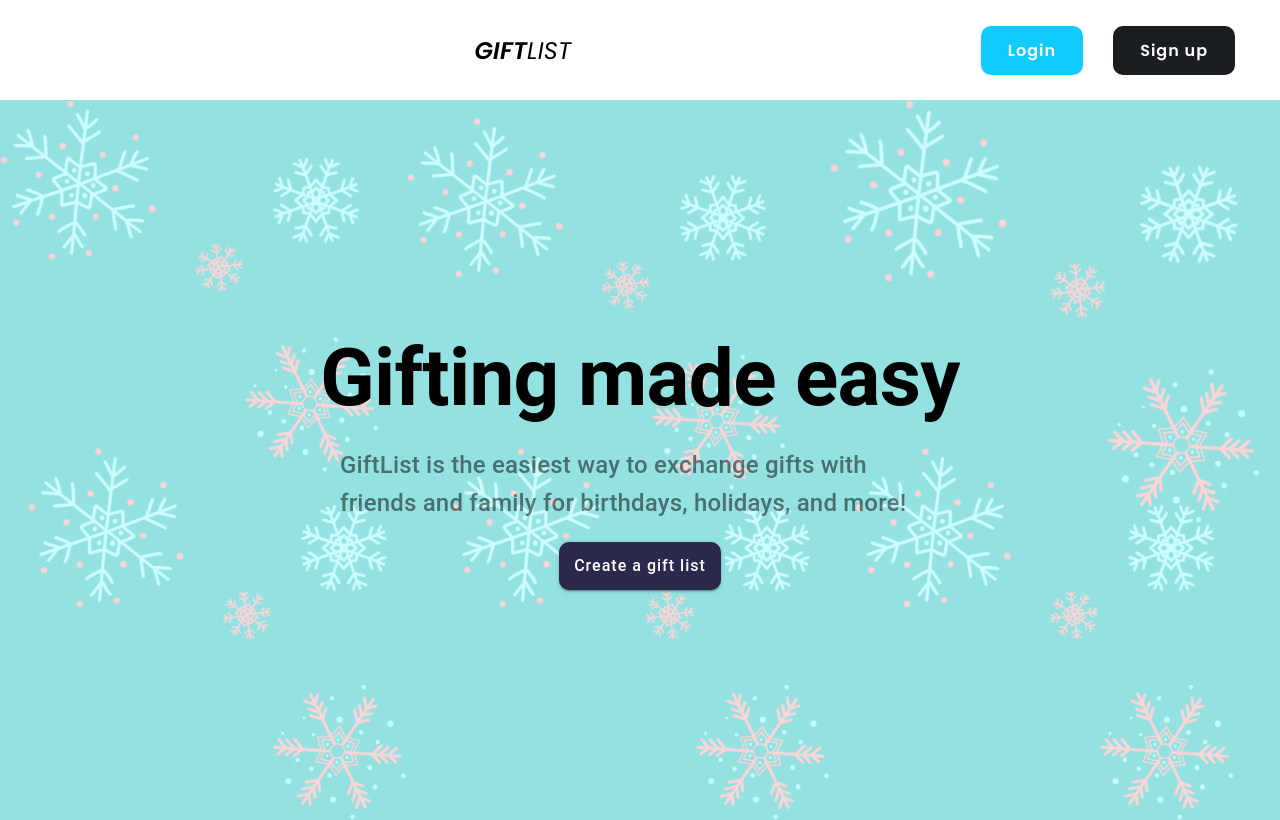
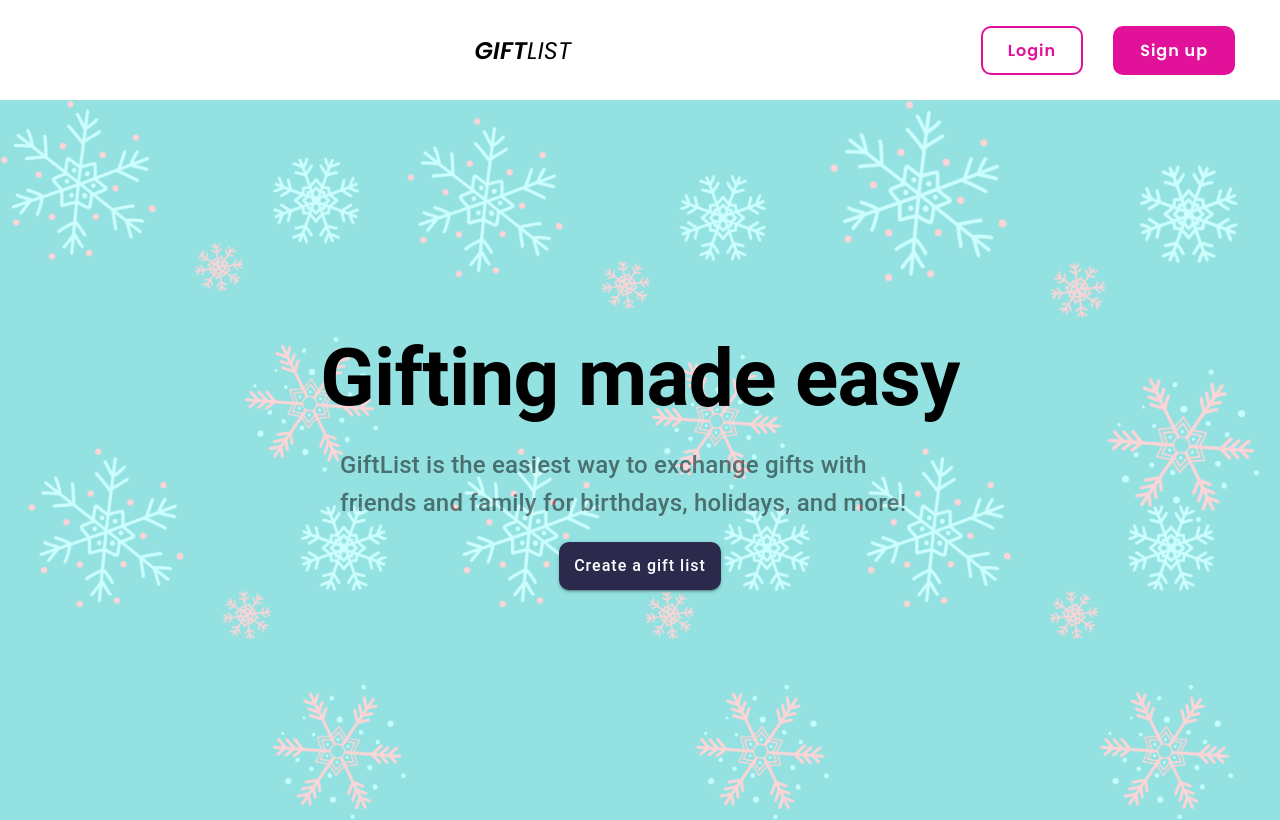
Before and after one commit to FatimaMary/giftlist, a React (Create React App) app in the folder client/: page / in a window 1280 px wide. In both pictures the pointer is over the item "Login". Built offline with nearby package versions, Linux system fonts and the light colour scheme; the HTML template or start-up script is replaced by a standard one.

Commit message:
Update App.css

```diff
--- a/client/src/App.css
+++ b/client/src/App.css
@@ -47,7 +47,7 @@ body {
 .navbar .links{
   list-style: none;
   display: flex;
-  color: #e63946;
+  color: #E11299;
   cursor: pointer;
 }
 
@@ -57,9 +57,9 @@ body {
   font-weight: 600;
 }
 .navbar .links li:hover{
-    background-color: #0fcbff;
-    border: 2px solid #0fcbff;
-    color: white;
+    background-color: #fff;
+    border: 2px solid #E11299;
+    color: #E11299;
 }
 
 .toggle-icon {
@@ -126,7 +126,7 @@ body {
     margin: 15px 0;
   }
   .navbar .links li:hover{
-    color: #0fcbff;
+    color: #E11299;
 }
 }
 
@@ -137,9 +137,9 @@ body {
 }
 
 .signup {
-  border: 2px solid rgb(25, 30, 34);
+  border: 2px solid #E11299;
   padding: 10px 25px;
-  background-color: rgb(25, 30, 34);
+  background-color: #E11299;
   color: white;
   letter-spacing: 1px;
   border-radius: 10px;
@@ -148,7 +148,7 @@ body {
 
 .login{
   padding: 10px 25px;
-  color: rgb(62, 211, 248);
+  color: #E11299;
   letter-spacing: 1px;
   border-radius: 10px;
 }
```
